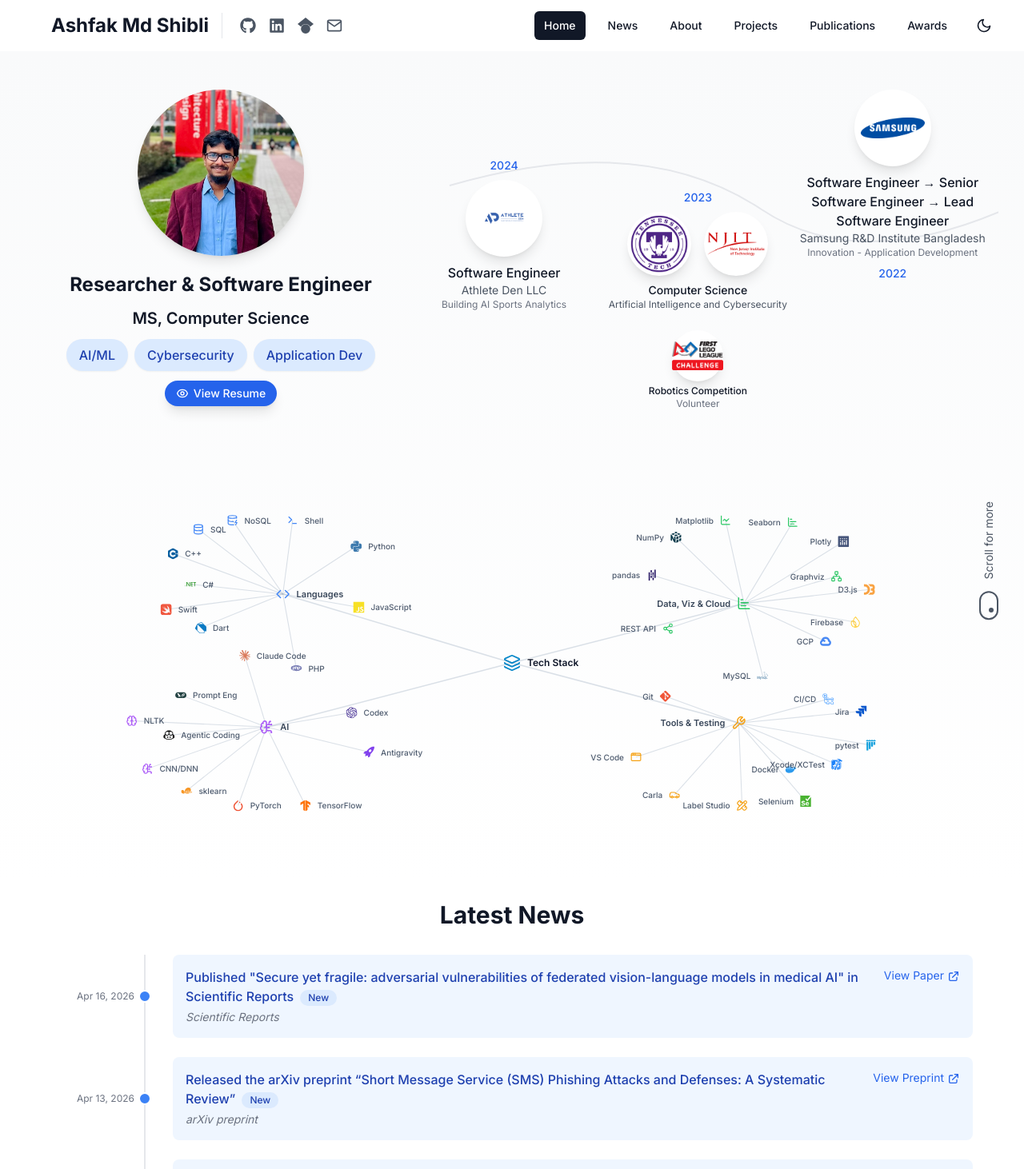
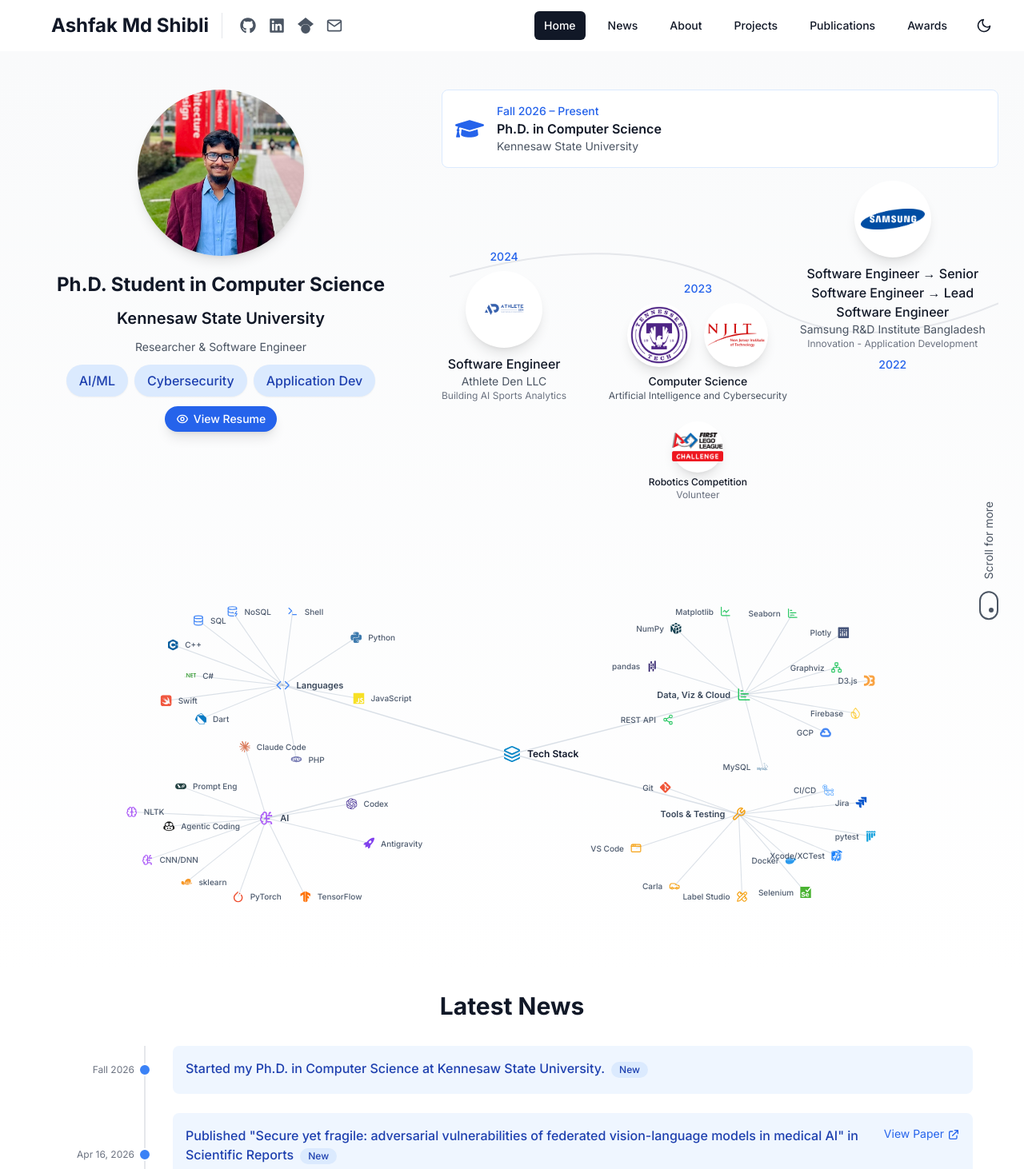
Before and after one commit to ashfakshibli/personal-website, a Next.js app: page / in a window 1280 px wide. Shown: the top 1462 px of the page at 80% size. Built offline with nearby package versions, Linux system fonts and the light colour scheme.

Commit message:
Update profile for KSU Computer Science PhD

```diff
--- a/scripts/verify-render.mjs
+++ b/scripts/verify-render.mjs
@@ -19,7 +19,7 @@ const ACTIVE_RESUME_PATH = '/Ashfak_Shibli_Resume.pdf';
 const routes = [
   {
     path: '/',
-    requiredTexts: ['Researcher & Software Engineer', 'Latest News', 'View Resume']
+    requiredTexts: ['Ph.D. Student in Computer Science', 'Kennesaw State University', 'Fall 2026', 'Latest News', 'View Resume']
   },
   {
     path: '/about',
--- a/src/app/about/page.tsx
+++ b/src/app/about/page.tsx
@@ -27,6 +27,12 @@ interface ExperienceItem {
 
 const educationInfo: EducationItem[] = [
   {
+    school: 'Kennesaw State University',
+    degree: 'Ph.D. in Computer Science',
+    year: 'Fall 2026 – Present',
+    focus: ''
+  },
+  {
     logo: '/images/logos/tntech.png',
     school: 'Tennessee Technological University',
     degree: 'M.S. in Computer Science',
@@ -52,6 +58,13 @@ const educationInfo: EducationItem[] = [
 ];
 
 const experienceInfo: ExperienceItem[] = [
+  {
+    organization: 'Kennesaw State University',
+    role: 'Graduate Research Assistant',
+    year: 'Fall 2026 – Present',
+    focus: 'Working with Dr. Md Shazibul Islam Shamim.',
+    tools: []
+  },
   {
     logo: '/images/logos/athleteden.png',
     organization: 'Athlete Den',
--- a/src/app/layout.tsx
+++ b/src/app/layout.tsx
@@ -11,8 +11,8 @@ import ScrollIndicator from '@/components/shared/ScrollIndicator';
 const inter = Inter({ subsets: ['latin'] });
 
 export const metadata: Metadata = {
-  title: 'Ashfak Md Shibli - Software Engineer & Researcher',
-  description: 'Professional portfolio of Ashfak Md Shibli - Software Engineer and Computer Science Researcher',
+  title: 'Ashfak Md Shibli - Ph.D. Student at Kennesaw State University',
+  description: 'Ashfak Md Shibli is a Ph.D. student in Computer Science at Kennesaw State University, researcher, and software engineer.',
 };
 
 export default function RootLayout({
--- a/src/components/home/CompactTimeline.tsx
+++ b/src/components/home/CompactTimeline.tsx
@@ -4,6 +4,7 @@
 import { motion } from 'framer-motion';
 import Image from 'next/image';
 import React from 'react';
+import { FaGraduationCap } from 'react-icons/fa';
 import { useTheme } from 'next-themes';
 import type { TimelineItem, TimelineItemProps } from '@/types/timeline';
 
@@ -52,6 +53,14 @@ export default function CompactTimeline() {
 
   return (
     <div className="relative w-full">
+      <div className="flex items-center gap-4 rounded-lg border border-blue-100 dark:border-blue-900 bg-white dark:bg-gray-800 p-4 mb-4">
+        <FaGraduationCap className="w-9 h-9 shrink-0 text-blue-600 dark:text-blue-400" aria-hidden="true" />
+        <div>
+          <div className="text-sm font-medium text-blue-600 dark:text-blue-400">Fall 2026 – Present</div>
+          <div className="font-semibold text-gray-900 dark:text-white">Ph.D. in Computer Science</div>
+          <div className="text-sm text-gray-600 dark:text-gray-300">Kennesaw State University</div>
+        </div>
+      </div>
       <div className="hidden lg:block relative h-[500px]">
         <svg className="absolute w-full h-full" style={{ zIndex: 0 }}>
           <path
--- a/src/components/home/HeroSection.tsx
+++ b/src/components/home/HeroSection.tsx
@@ -50,11 +50,15 @@ export default function HeroSection() {
             className="text-center w-full space-y-3"
           >
             <h1 className="text-xl md:text-2xl font-bold text-gray-900 dark:text-white">
-              Researcher & Software Engineer
+              Ph.D. Student in Computer Science
             </h1>
             <h2 className="text-lg md:text-xl font-semibold text-gray-900 dark:text-white">
-              MS, Computer Science
+              Kennesaw State University
             </h2>
+
+            <p className="text-sm text-gray-600 dark:text-gray-300">
+              Researcher &amp; Software Engineer
+            </p>
 
             {/* Skills Tags */}
             <div className="flex justify-center items-center gap-2 my-4">
--- a/src/components/home/LatestNews.tsx
+++ b/src/components/home/LatestNews.tsx
@@ -5,6 +5,7 @@ import { motion } from 'framer-motion';
 
 interface NewsItem {
   date: string; // YYYY-MM-DD
+  displayDate?: string;
   content: string;
   isHighlight?: boolean;
   isRecent?: boolean;
@@ -22,6 +23,13 @@ interface NewsItem {
 }
 
 const unsortedNewsItems: NewsItem[] = [
+  {
+    date: '2026-08-01', // Sort key; only the confirmed term is displayed.
+    displayDate: 'Fall 2026',
+    content: 'Started my Ph.D. in Computer Science at Kennesaw State University.',
+    isHighlight: true,
+    isRecent: true
+  },
   {
     date: '2026-04-16',
     content: 'Published "Secure yet fragile: adversarial vulnerabilities of federated vision-language models in medical AI" in Scientific Reports',
@@ -197,7 +205,7 @@ export default function LatestNews() {
             >
               {/* Date column */}
               <div className="flex-none w-[74px] sm:w-[120px] text-xs whitespace-nowrap text-gray-500 dark:text-gray-400 text-right pr-2 sm:pr-4 self-center">
-                {formatDate(item.date)}
+                {item.displayDate ?? formatDate(item.date)}
               </div>
 
               {/* Timeline dot */}
```
